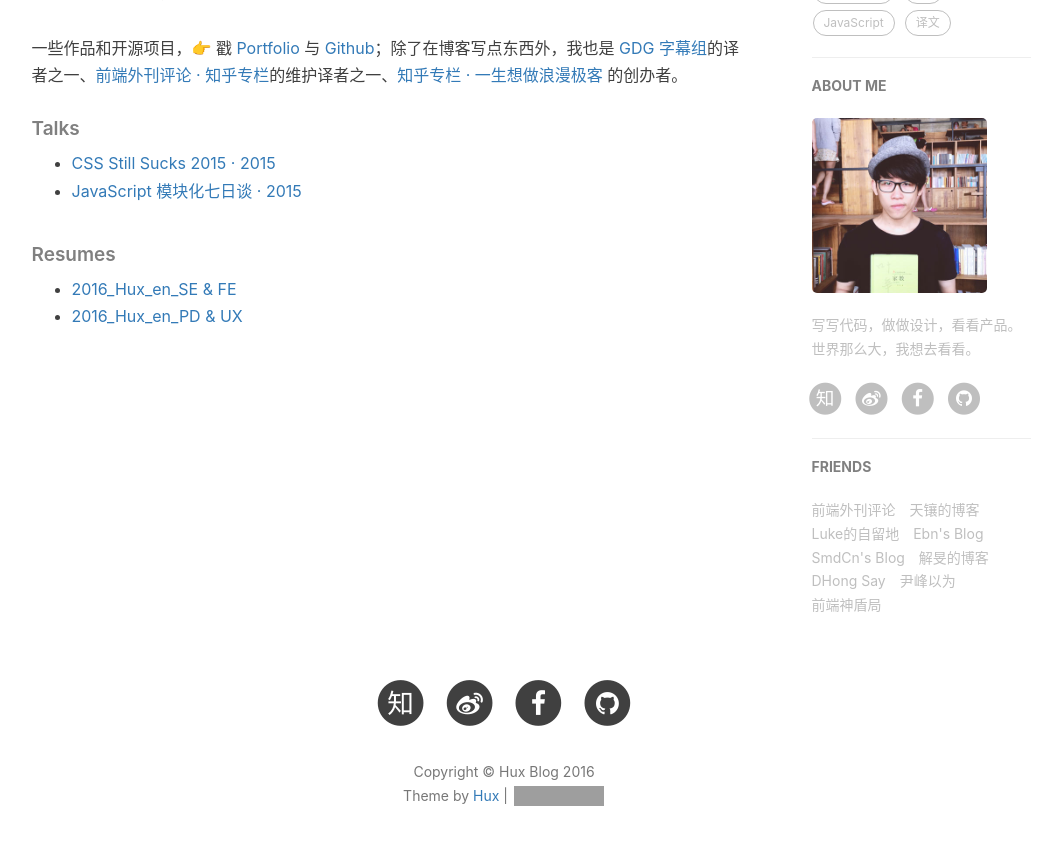
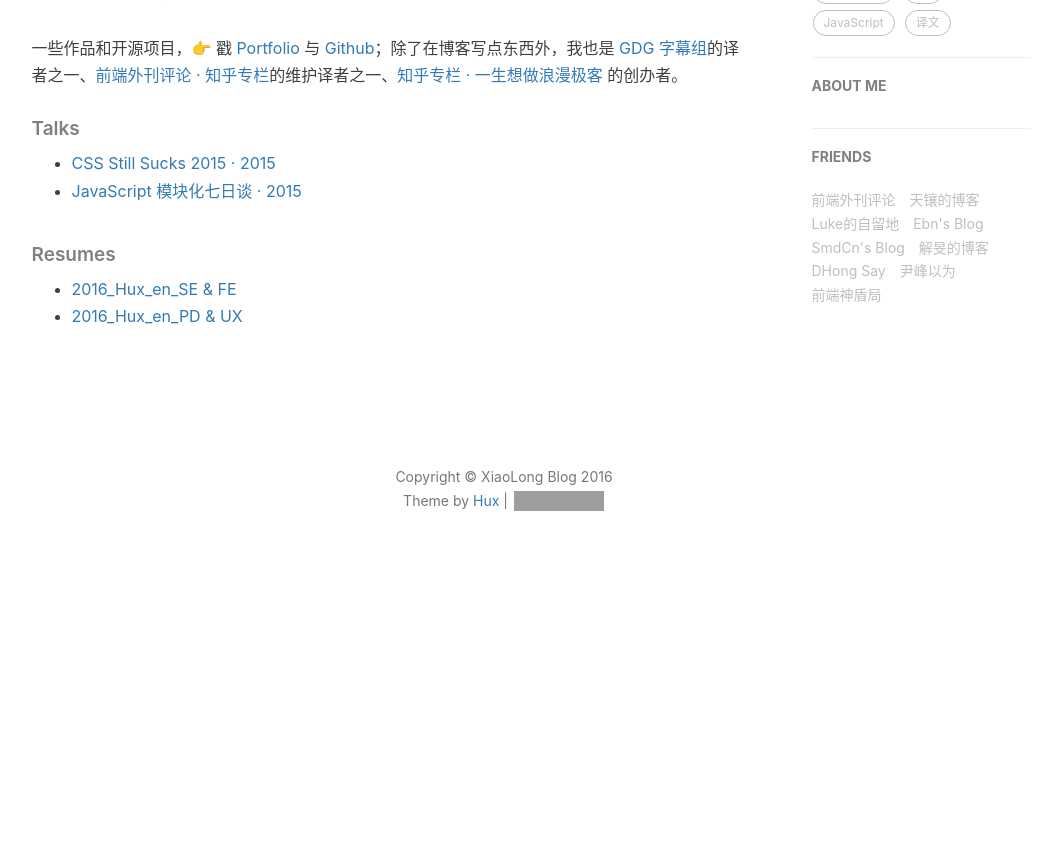
Before and after one commit to gao-xiao-long/gao-xiao-long.github.io, a Jekyll site: the page built from about.html, in a window 1280 px wide and 900 px high, scrolled down 636 px. Shown: the top 845 px of the window, without its empty margins (136-1198 px from the left). Built offline with Jekyll 4.4.1, drawn with Linux system fonts in a browser that asks for light colours; nearby versions of some CDN libraries; comment, search, counter and statistics services are not loaded; after the commit the page ends 1241 px from its top, so only the background shows below that; part of the change alters nothing that is shown; some of the changed text lies outside the part shown; grey boxes are pictures that could not be loaded.

Commit message:
mofiy _config.yml

```diff
--- a/_config.yml
+++ b/_config.yml
@@ -1,22 +1,19 @@
 # Site settings
-title: Hux Blog
-SEOTitle: 黄玄的博客 | Hux Blog
+title: XiaoLong Blog
+SEOTitle: 小龙的博客 | Hux Blog
 header-img: img/home-bg.jpg
-email: huxpro@gmail.com
-description: "关于前端与设计、黑客与画家 | 黄玄，Web & Mobile Lover，Front-End Engineer，UX Designer | 这里是 @Hux黄玄 的个人博客，与你一起发现更大的世界。"
-keyword: "黄玄, Hux黄玄, Hux, 鬼栈, huxpro, @huxpro, 黄玄的博客, Hux Blog, 博客, 个人网站, 互联网, 前端, 设计, 产品, 肖玉, Lynn, 肖玉的男朋友"
-url: "http://huangxuan.me"              # your host, for absolute URL
+url: "http://http://gao-xiao-long.github.io"              # your host, for absolute URL
 baseurl: ""                             # for example, '/blog' if your blog hosted on 'host/blog'
 
 
 
 # SNS settings
 RSS: false
-weibo_username:     huxpro
-zhihu_username:     huxpro
-github_username:    huxpro
+#weibo_username:     huxpro
+#zhihu_username:     huxpro
+#github_username:    huxpro
 #twitter_username:  huxpro
-facebook_username:  huxpro
+#facebook_username:  huxpro
 
 
 
@@ -50,7 +47,7 @@ kramdown:
 #disqus_username: _your_disqus_short_name_
 
 # Duoshuo settings
-duoshuo_username: huxblog
+duoshuo_username: gao-xiao-long
 # Share component is depend on Comment so we can NOT use share only.
 duoshuo_share: true                     # set to false if you want to use Comment without Sharing
 
@@ -59,17 +56,17 @@ duoshuo_share: true                     # set to false if you want to use Commen
 
 # Analytics settings
 # Baidu Analytics
-ba_track_id: 4cc1f2d8f3067386cc5cdb626a202900
+#ba_track_id: 4cc1f2d8f3067386cc5cdb626a202900
 # Google Analytics
-ga_track_id: 'UA-49627206-1'            # Format: UA-xxxxxx-xx
-ga_domain: huangxuan.me
+#ga_track_id: 'UA-49627206-1'            # Format: UA-xxxxxx-xx
+#ga_domain: huangxuan.me
 
 
 
 # Sidebar settings
-sidebar: true                           # whether or not using Sidebar.
-sidebar-about-description: "写写代码，做做设计，看看产品。世界那么大，我想去看看。"
-sidebar-avatar: /img/avatar-hux.jpg      # use absolute URL, seeing it's used in both `/` and `/about/`
+#sidebar: true                           # whether or not using Sidebar.
+#sidebar-about-description: "写写代码，做做设计，看看产品。世界那么大，我想去看看。"
+#sidebar-avatar: /img/avatar-hux.jpg      # use absolute URL, seeing it's used in both `/` and `/about/`
 
 
 
```
